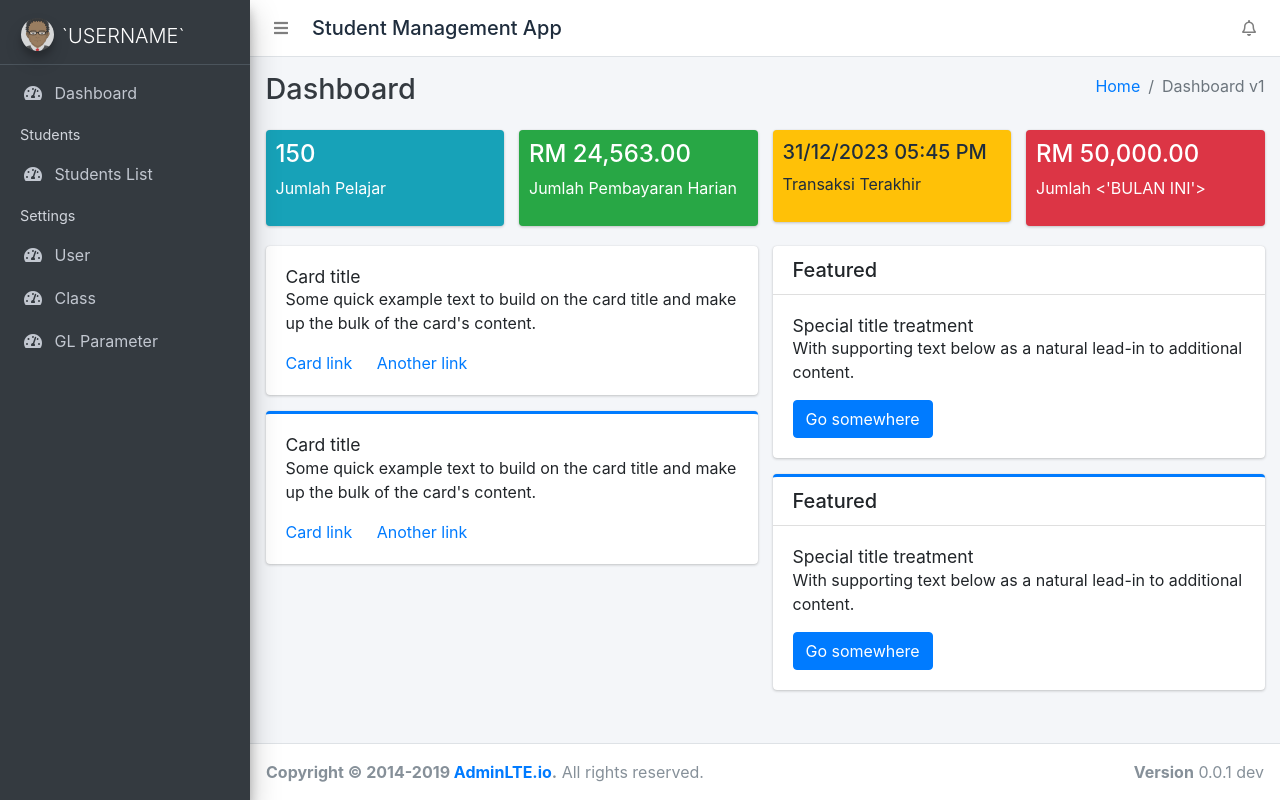
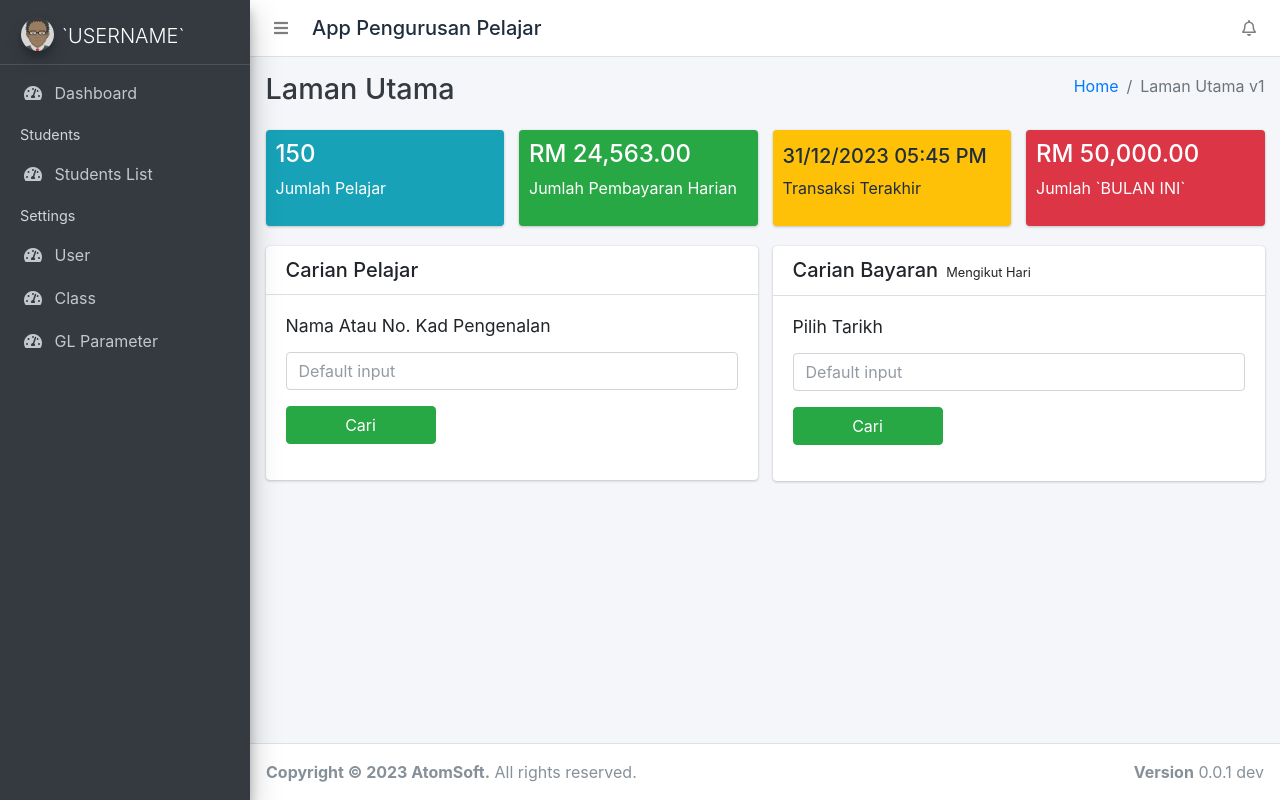
Before and after one commit to FikriAshraf95/srar-app, a PHP site: page / in a window 1280 px wide. Run offline with PHP 8.4, Linux system fonts and the light colour scheme; some libraries are stand-ins or nearby versions.

Commit message:
Update: index.php ui

```diff
--- a/index.php
+++ b/index.php
@@ -3,7 +3,7 @@
    <head>
       <meta charset="utf-8">
       <meta http-equiv="X-UA-Compatible" content="IE=edge">
-  <title>AdminLTE 3 | Dashboard</title>
+      <title>AdminLTE 3 | Laman Utama</title>
       <!-- Tell the browser to be responsive to screen width -->
       <meta name="viewport" content="width=device-width, initial-scale=1">
       <!-- Font Awesome -->
@@ -29,20 +29,15 @@
    </head>
    <body class="hold-transition sidebar-mini">
       <div class="wrapper">
-
          <!-- Navbar -->
          <?php include_once("resources/pages/navbar.php"); ?>
          <!-- /.navbar -->
-
          <!-- Main Sidebar Container -->
          <aside class="main-sidebar sidebar-dark-primary elevation-4">
-
-
             <!-- Sidebar -->
             <?php include_once("resources/pages/sidebar.php"); ?>
             <!-- /.sidebar -->
          </aside>
-
          <!-- Content Wrapper. Contains page content -->
          <div class="content-wrapper">
             <!-- Content Header (Page header) -->
@@ -50,19 +45,22 @@
                <div class="container-fluid">
                   <div class="row mb-2">
                      <div class="col-sm-6">
-            <h1 class="m-0 text-dark">Dashboard</h1>
-          </div><!-- /.col -->
+                        <h1 class="m-0 text-dark">Laman Utama</h1>
+                     </div>
+                     <!-- /.col -->
                      <div class="col-sm-6">
                         <ol class="breadcrumb float-sm-right">
                            <li class="breadcrumb-item"><a href="#">Home</a></li>
-              <li class="breadcrumb-item active">Dashboard v1</li>
+                           <li class="breadcrumb-item active">Laman Utama v1</li>
                         </ol>
-          </div><!-- /.col -->
-        </div><!-- /.row -->
-      </div><!-- /.container-fluid -->
+                     </div>
+                     <!-- /.col -->
+                  </div>
+                  <!-- /.row -->
+               </div>
+               <!-- /.container-fluid -->
             </div>
             <!-- /.content-header -->
-
             <!-- Main content -->
             <section class="content">
                <div class="container-fluid">
@@ -73,7 +71,6 @@
                         <div class="small-box bg-info">
                            <div class="inner">
                               <h4>150</h4>
-
                               <p>Jumlah Pelajar</p>
                            </div>
                            <div class="icon">
@@ -88,7 +85,6 @@
                         <div class="small-box bg-success">
                            <div class="inner">
                               <h4>RM 24,563.00</h4>
-
                               <p>Jumlah Pembayaran Harian</p>
                            </div>
                            <div class="icon">
@@ -101,8 +97,7 @@
                         <!-- small box -->
                         <div class="small-box bg-warning">
                            <div class="inner">
-                <h5>31/12/2023 05:45 PM</h5>
-
+                              <h5 class="mt-1">31/12/2023 05:45 PM</h5>
                               <p>Transaksi Terakhir</p>
                            </div>
                            <div class="icon">
@@ -116,8 +111,7 @@
                         <div class="small-box bg-danger">
                            <div class="inner">
                               <h4>RM 50,000.00</h4>
-
-                <p>Jumlah <'BULAN INI'></p>
+                              <p>Jumlah `BULAN INI`</p>
                            </div>
                            <div class="icon">
                               <i class="ion ion-pie-graph"></i>
@@ -127,57 +121,33 @@
                      <!-- ./col -->
                   </div>
                   <div class="row">
+                     <!-- /.col-md-6 -->
                      <div class="col-lg-6">
                         <div class="card">
+                           <div class="card-header">
+                              <h5 class="m-0">Carian Pelajar</h5>
+                           </div>
                            <div class="card-body">
-                <h5 class="card-title">Card title</h5>
-
+                              <h6 class="card-title mb-3">Nama Atau No. Kad Pengenalan</h6>
                               <p class="card-text">
-                  Some quick example text to build on the card title and make up the bulk of the card's
-                  content.
+                                  <input class="form-control" type="text" placeholder="Default input">
                               </p>
-
-                <a href="#" class="card-link">Card link</a>
-                <a href="#" class="card-link">Another link</a>
+                              <p><button type="button" class="btn btn-block btn-success" style="width:150px;">Cari</button></p>
                            </div>
                         </div>
-
-            <div class="card card-primary card-outline">
-              <div class="card-body">
-                <h5 class="card-title">Card title</h5>
-
-                <p class="card-text">
-                  Some quick example text to build on the card title and make up the bulk of the card's
-                  content.
-                </p>
-                <a href="#" class="card-link">Card link</a>
-                <a href="#" class="card-link">Another link</a>
-              </div>
-            </div><!-- /.card -->
                      </div>
                      <!-- /.col-md-6 -->
                      <div class="col-lg-6">
                         <div class="card">
                            <div class="card-header">
-                <h5 class="m-0">Featured</h5>
+                                <span class="h5 mr-2">Carian Bayaran</span><span class="text-small"><small>Mengikut Hari</small></span>
                            </div>
                            <div class="card-body">
-                <h6 class="card-title">Special title treatment</h6>
-
-                <p class="card-text">With supporting text below as a natural lead-in to additional content.</p>
-                <a href="#" class="btn btn-primary">Go somewhere</a>
-              </div>
-            </div>
-
-            <div class="card card-primary card-outline">
-              <div class="card-header">
-                <h5 class="m-0">Featured</h5>
-              </div>
-              <div class="card-body">
-                <h6 class="card-title">Special title treatment</h6>
-
-                <p class="card-text">With supporting text below as a natural lead-in to additional content.</p>
-                <a href="#" class="btn btn-primary">Go somewhere</a>
+                              <h6 class="card-title mb-3">Pilih Tarikh</h6>
+                              <p class="card-text">
+                                  <input class="form-control" type="text" placeholder="Default input">
+                              </p>
+                              <p><button type="button" class="btn btn-block btn-success" style="width:150px;">Cari</button></p>
                            </div>
                         </div>
                      </div>
@@ -185,21 +155,20 @@
                   </div>
                   <!-- /.row -->
                   <!-- Main row -->
-
                   <!-- /.row (main row) -->
-      </div><!-- /.container-fluid -->
+               </div>
+               <!-- /.container-fluid -->
             </section>
             <!-- /.content -->
          </div>
          <!-- /.content-wrapper -->
          <footer class="main-footer">
-    <strong>Copyright &copy; 2014-2019 <a href="http://adminlte.io">AdminLTE.io</a>.</strong>
+            <strong>Copyright &copy; 2023 AtomSoft.</strong>
             All rights reserved.
             <div class="float-right d-none d-sm-inline-block">
                <b>Version</b> 0.0.1 dev
             </div>
          </footer>
-
          <!-- Control Sidebar -->
          <aside class="control-sidebar control-sidebar-dark">
             <!-- Control sidebar content goes here -->
@@ -207,7 +176,6 @@
          <!-- /.control-sidebar -->
       </div>
       <!-- ./wrapper -->
-
       <!-- jQuery -->
       <script src="./resources/plugins/jquery/jquery.min.js"></script>
       <!-- jQuery UI 1.11.4 -->
@@ -227,9 +195,5 @@
       <script src="./resources/plugins/overlayScrollbars/js/jquery.overlayScrollbars.min.js"></script>
       <!-- AdminLTE App -->
       <script src="./resources/dist/js/adminlte.js"></script>
-<!-- AdminLTE dashboard demo (This is only for demo purposes) -->
-<!-- <script src="./resources/dist/js/pages/dashboard.js"></script> -->
-<!-- AdminLTE for demo purposes -->
-<!-- <script src="./resources/js/demo.js"></script> -->
    </body>
 </html>
--- a/resources/pages/navbar.php
+++ b/resources/pages/navbar.php
@@ -16,7 +16,7 @@
     </div>
 </form> -->
 <div class="form-inline ml-2 mt-2">
-    <span class="h5">Student Management App</span>
+    <span class="h5">App Pengurusan Pelajar</span>
 </div>
 
 <ul class="navbar-nav ml-auto">
```
Also changed, not shown: student.php (added, +259 -0 lines). Lines whose indentation alone changed are shown as unchanged.
